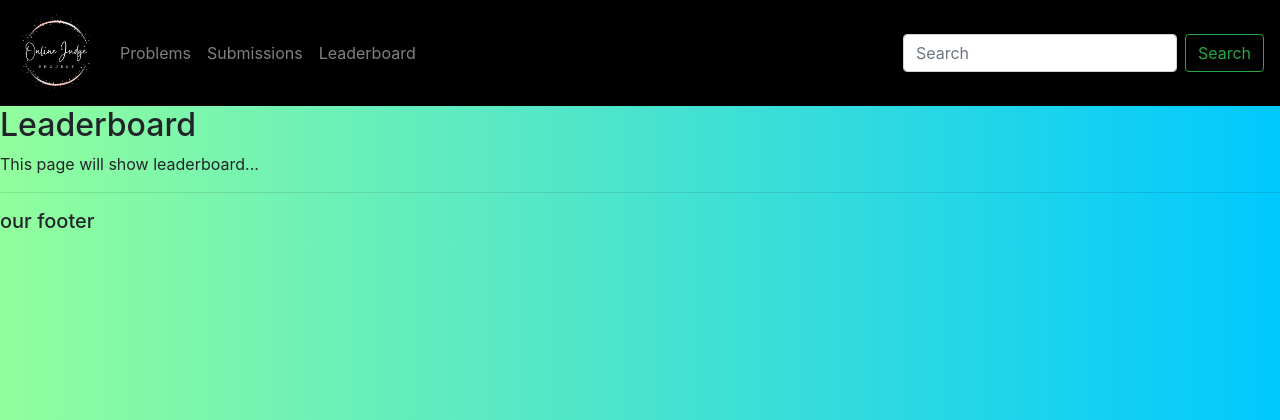
After one commit to RajatSingh08/geekjudge, a Django app: template OnlineJudge/OJ/templates/OJ/leaderboard.html in a window 1280 px wide. The commit adds this page. Shown: the top 420 px of the page. Run offline with Django 3.2, Linux system fonts and the light colour scheme; the template is opened without the code that fills it, so the values that code supplies are empty.

Commit message:
Add leaderboard page

```diff
--- /dev/null
+++ b/OnlineJudge/OJ/templates/OJ/leaderboard.html
@@ -0,0 +1,6 @@
+{% extends 'OJ/main.html' %}
+
+{% block content %}
+<h2>Leaderboard</h2>
+<p>This page will show leaderboard...</p>
+{% endblock %}
--- a/OnlineJudge/OJ/templates/OJ/navbar.html
+++ b/OnlineJudge/OJ/templates/OJ/navbar.html
@@ -2,7 +2,7 @@
 <nav class="navbar navbar-expand-lg navbar-dark"
     style="background-color: #000000;">
     <a class="navbar-brand" href="/"><img src="{% static 'images/logo.png' %}"
-            width="100" height="100" /></a>
+            width="80" height="80" /></a>
     <button class="navbar-toggler" type="button" data-toggle="collapse"
         data-target="#navbarNav" aria-controls="navbarNav" aria-expanded="false"
         aria-label="Toggle navigation">
@@ -16,6 +16,9 @@
             <li class="nav-item">
                 <a class="nav-link" href="/submissions">Submissions</a>
             </li>
+            <li class="nav-item">
+                <a class="nav-link" href="/leaderboard">Leaderboard</a>
+            </li>
         </ul>
         <form class="form-inline my-2 my-lg-0">
             <input class="form-control mr-sm-2" type="search"
--- a/OnlineJudge/OJ/urls.py
+++ b/OnlineJudge/OJ/urls.py
@@ -3,8 +3,9 @@ from . import views
 
 # app_name = 'OJ'
 urlpatterns = [
-    path('', views.HomePage, name='home'),
+    path('', views.HomePage, name='dashboard'),
     path('problems/', views.ProblemPage, name='problems'),
     path('description/', views.DescriptionPage, name='description'),
-    path('submissions/', views.SubmissionPage, name='submissions')
+    path('submissions/', views.SubmissionPage, name='submissions'),
+    path('leaderboard/', views.LeaderboardPage, name='leaderboard')
 ]
--- a/OnlineJudge/OJ/views.py
+++ b/OnlineJudge/OJ/views.py
@@ -32,3 +32,7 @@ def DescriptionPage(request):
 
 def SubmissionPage(request):
     return render(request, 'OJ/submission.html')
+
+
+def LeaderboardPage(request):
+    return render(request, 'OJ/leaderboard.html')
```
Also changed, not shown: OnlineJudge/db.sqlite3.
